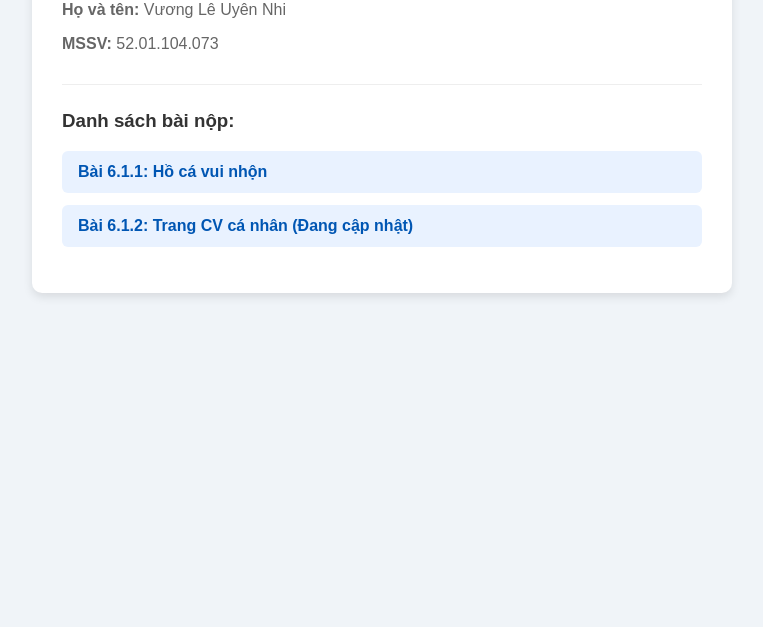
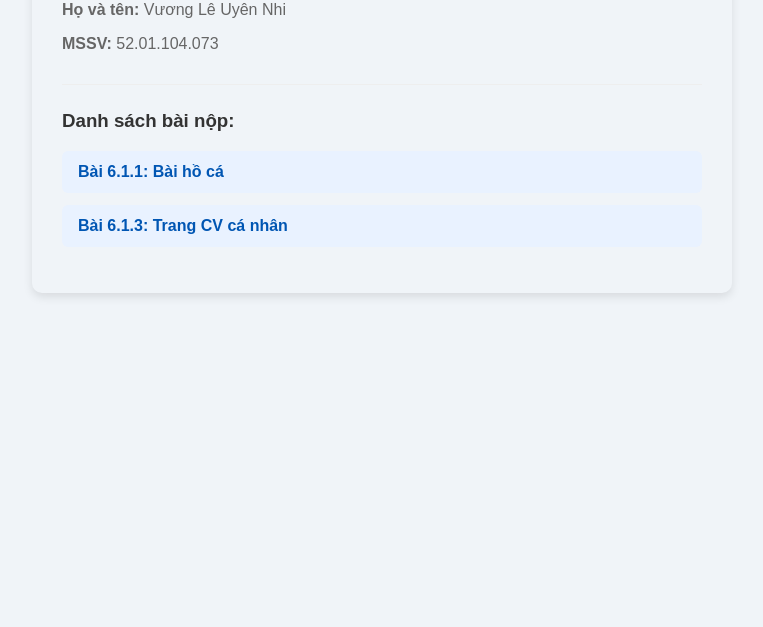
Before and after one commit to nhixim/nhixim.github.io, a plain HTML site: page TKW/index.html in a window 1280 px wide. Shown: the part 173-800 px from the top of the page, without its empty margins (258-1021 px from the left). Drawn offline with Linux system fonts and the light colour scheme.

Commit message:
index.html

```diff
--- a/TKW/index.html
+++ b/TKW/index.html
@@ -13,7 +13,7 @@
             padding: 20px;
         }
         .card {
-            background: #ffffff;
+            background: #white;
             padding: 30px;
             border-radius: 10px;
             box-shadow: 0 4px 10px rgba(0,0,0,0.1);
@@ -54,13 +54,13 @@
     <div class="card">
         <h1>BÀI TẬP THIẾT KẾ WEB</h1>
         <div class="info">
-            <p><strong>Họ và tên:</strong> Vương Lê Uyên Nhi</p>
-            <p><strong>MSSV:</strong> 52.01.104.073</p>
+            <p><b>Họ và tên:</b> Vương Lê Uyên Nhi</p>
+            <p><b>MSSV:</b> 52.01.104.073</p>
         </div>
         <h3>Danh sách bài nộp:</h3>
         <ul>
-            <li><a href="ho ca/hoca.html">Bài 6.1.1: Hồ cá vui nhộn</a></li>
-            <li><a href="#">Bài 6.1.2: Trang CV cá nhân (Đang cập nhật)</a></li>
+            <li><a href="ho ca/hoca.html">Bài 6.1.1: Bài hồ cá</a></li>
+            <li><a href="cv ca nhan/cv.html">Bài 6.1.3: Trang CV cá nhân</a></li>
         </ul>
     </div>
 </body>
```
